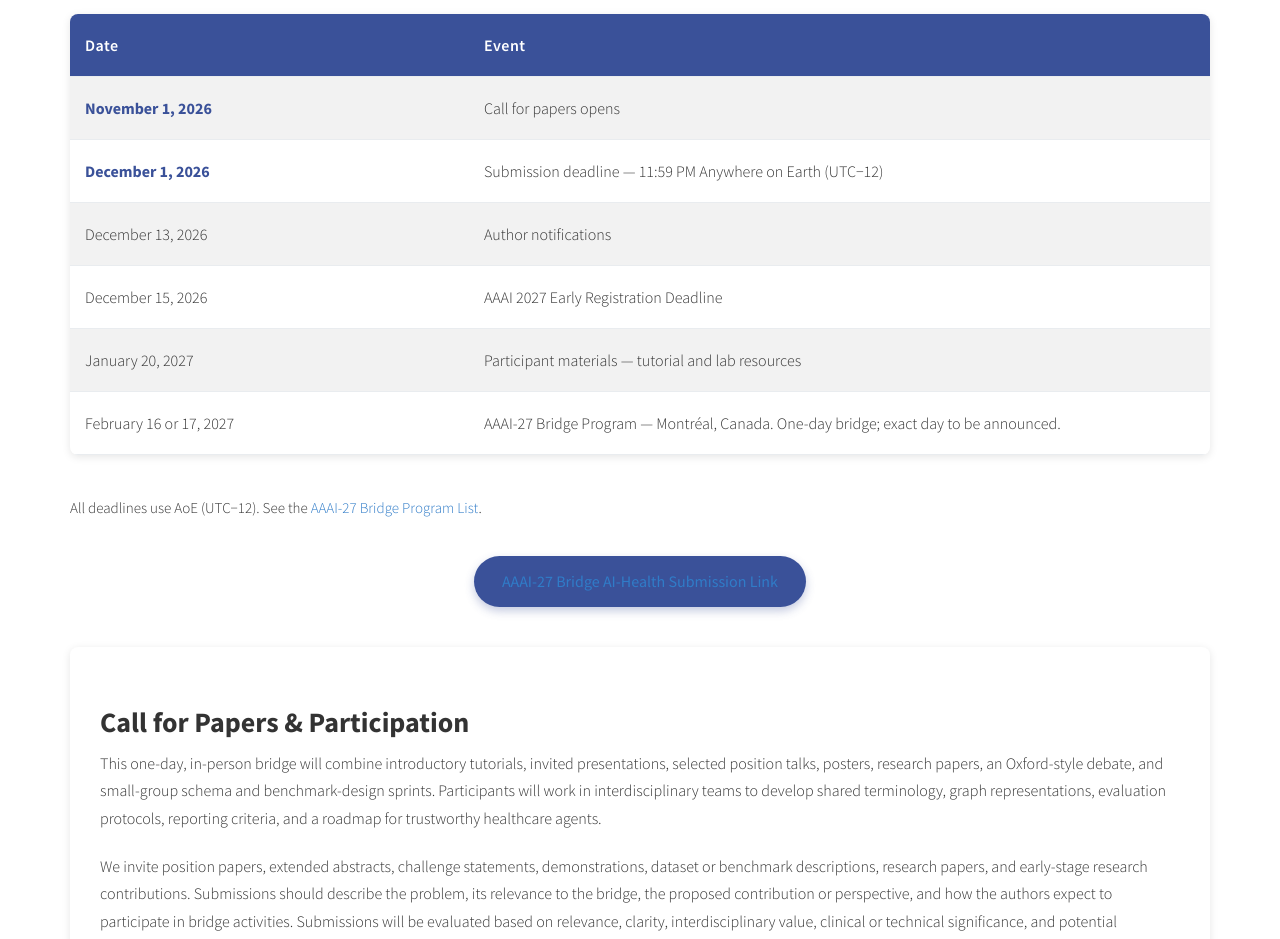
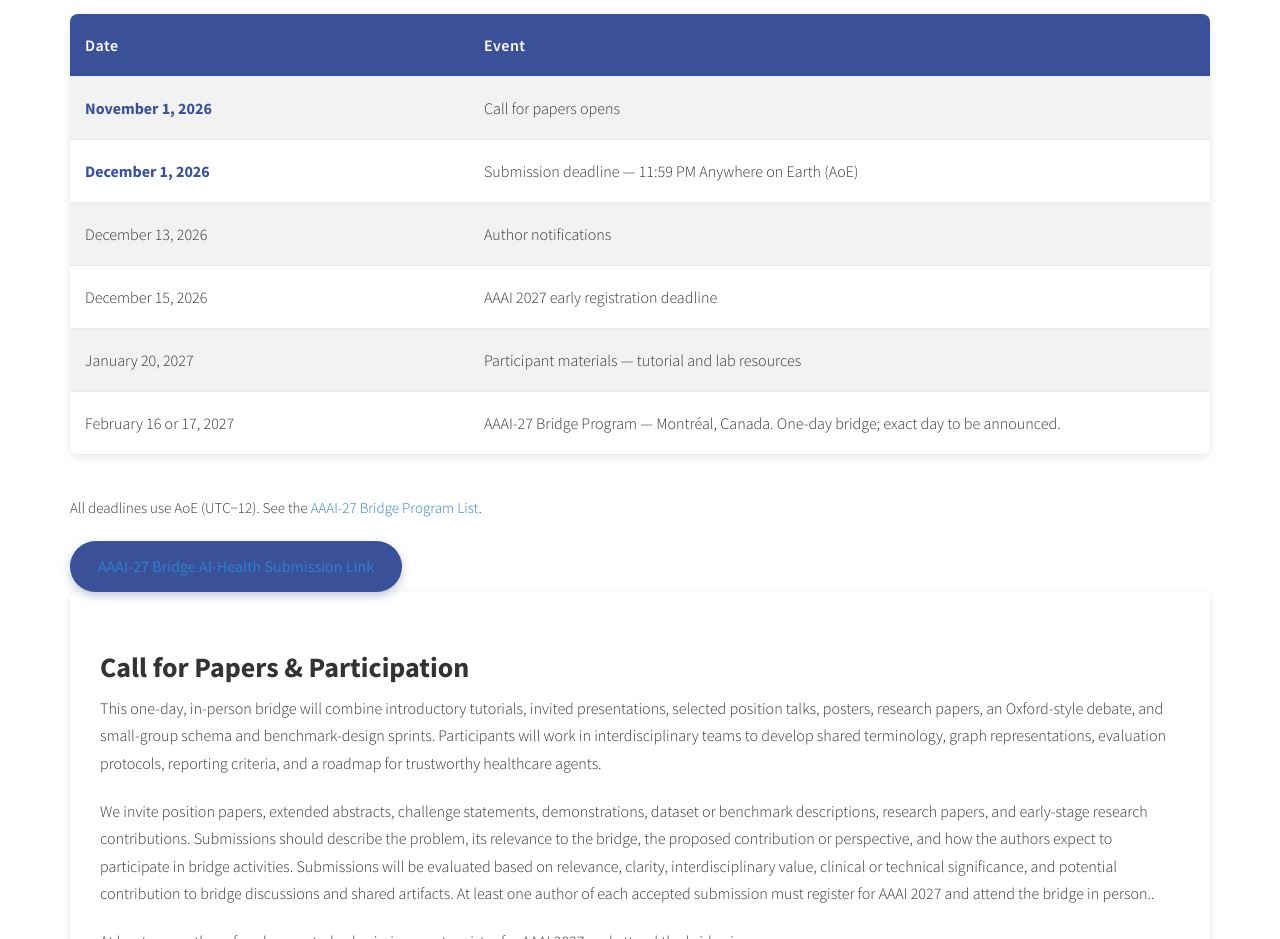
Before and after one commit to bridge-ai-health/bridge-ai-health.github.io, a plain HTML site: page index.html in a window 1280 px wide. Shown: the part 1720-2659 px from the top of the page. Drawn offline with Linux system fonts and the light colour scheme.

Commit message:
Update index.html

```diff
--- a/index.html
+++ b/index.html
@@ -76,16 +76,15 @@
           <thead><tr><th scope="col">Date</th><th scope="col">Event</th></tr></thead>
           <tbody>
             <tr class="highlight-row"><td><time datetime="2026-11-01">November 1, 2026</time></td><td>Call for papers opens</td></tr>
-            <tr class="highlight-row"><td><time datetime="2026-12-01">December 1, 2026</time></td><td>Submission deadline — 11:59 PM Anywhere on Earth (UTC−12)</td></tr>
+            <tr class="highlight-row"><td><time datetime="2026-12-01">December 1, 2026</time></td><td>Submission deadline — 11:59 PM Anywhere on Earth (AoE)</td></tr>
             <tr><td><time datetime="2026-12-13">December 13, 2026</time></td><td>Author notifications</td></tr>
-            <tr><td><time datetime="2026-12-15">December 15, 2026</time></td><td>AAAI 2027 Early Registration Deadline </td></tr>
+            <tr><td><time datetime="2026-12-15">December 15, 2026</time></td><td>AAAI 2027 early registration deadline </td></tr>
             <tr><td><time datetime="2027-01-20">January 20, 2027</time></td><td>Participant materials — tutorial and lab resources</td></tr>
             <tr><td>February 16 or 17, 2027</td><td>AAAI-27 Bridge Program — Montréal, Canada. One-day bridge; exact day to be announced.</td></tr>
           </tbody>
         </table>
         <p class="dates-note">All deadlines use AoE (UTC−12). See the <a href="https://aaai.org/conference/aaai/aaai-27/bridge-program-list/">AAAI-27 Bridge Program List</a>.</a></p>
-        <!-- Replace this notice with a real submission link once the portal is available. -->
-        <div class="submission-wrap"><p class="submission-notice"><a href="https://openreview.net/group?id=AAAI.org/2027/Bridge/AI-Health">AAAI-27 Bridge AI-Health Submission Link</a></p></div>
+        <div class="submission-notice"><a href="https://openreview.net/group?id=AAAI.org/2027/Bridge/AI-Health">AAAI-27 Bridge AI-Health Submission Link</a></div>
         <section class="schedule-panel" id="call-for-papers" aria-labelledby="cfp-title">
           <h3 id="cfp-title">Call for Papers &amp; Participation</h3>
           <p>This one-day, in-person bridge will combine introductory tutorials, invited presentations, selected position talks, posters, research papers, an Oxford-style debate, and small-group schema and benchmark-design sprints. Participants will work in interdisciplinary teams to develop shared terminology, graph representations, evaluation protocols, reporting criteria, and a roadmap for trustworthy healthcare agents.</p>
@@ -105,7 +104,7 @@
     <section class="content-section section-tint" id="topics" aria-labelledby="topics-title">
       <div class="container">
         <h2 class="section-heading" id="topics-title">LLM/AI Submission Guidance</h2>
-        <p class="lead">Authors may use large language models (LLMs) or AI tools to assist with manuscript preparation if they identify the tool and describe its role in the manuscript. Authors remain responsible for the accuracy and originality of the entire submission and must verify all claims, references, and generated material. List only human contributors as authors and support factual claims with verifiable sources. If an LLM is part of the research method, report the model, version, and prompts and settings needed to reproduce the work. Keep identifiable patient information and other confidential data within authorized environments.</p>
+        <p class="lead">Authors may use large language models (LLMs) or AI tools to assist with manuscript preparation if they identify the tool and describe its role in the manuscript. Authors remain responsible for the accuracy and originality of the entire submission and must verify all claims, references, and generated material. List only human contributors as authors and support factual claims with verifiable sources. If an LLM/AI is part of the research method, report the model, version, and prompts and settings needed to reproduce the work. Keep identifiable patient information and other confidential data within authorized environments.</p>
       </div>
     </section>
 
```
